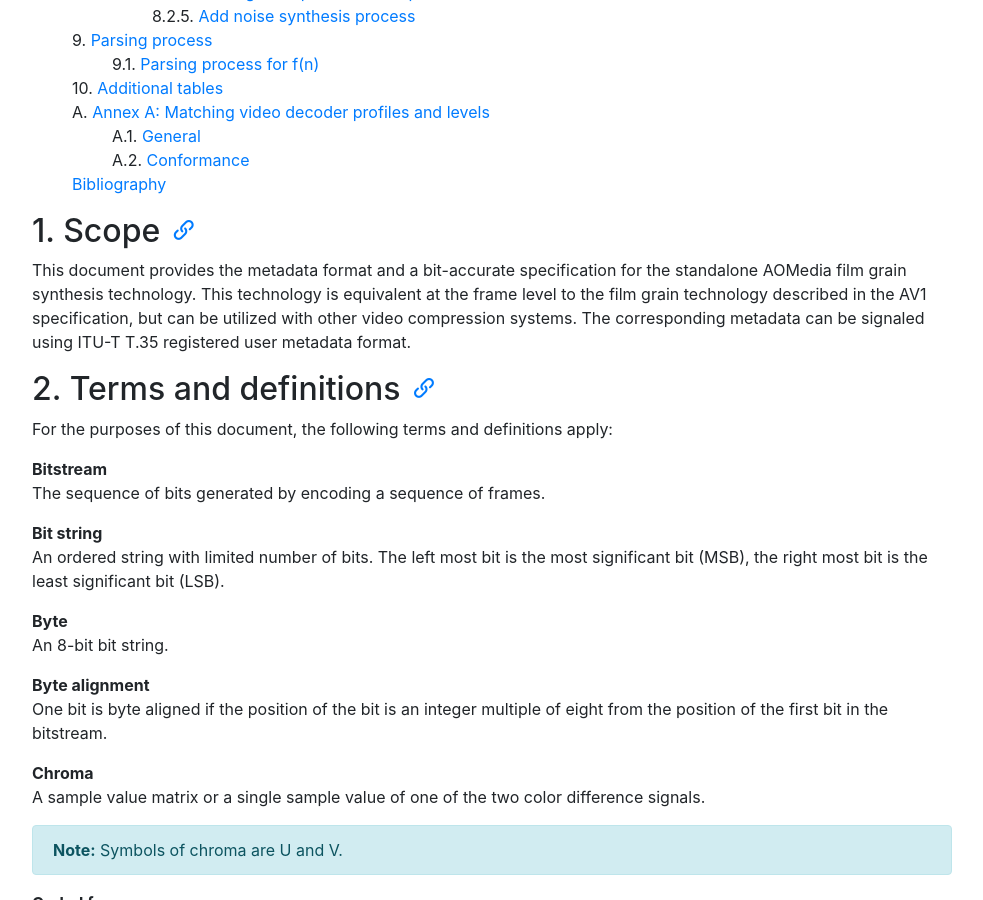
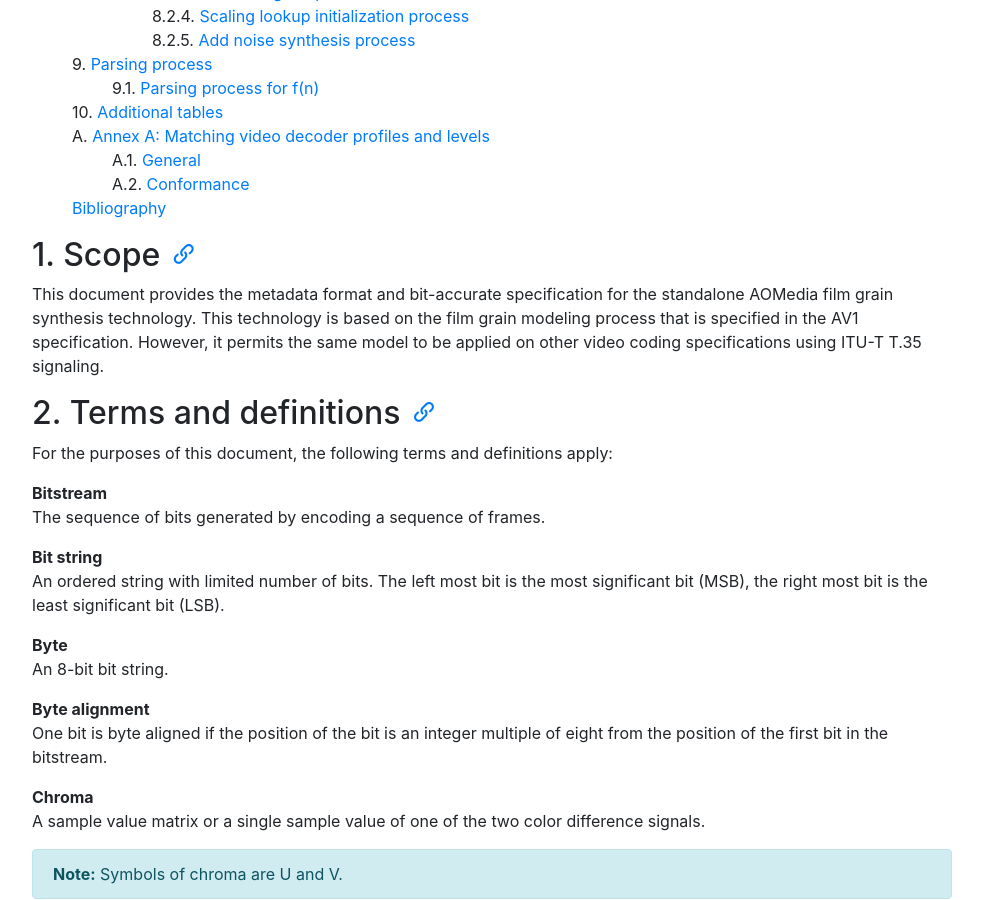
Before and after one commit to AOMediaCodec/afgs1-spec, a Jekyll site: the page docs/index.html, which Jekyll copies as it is, in a window 1280 px wide and 900 px high, scrolled down 1323 px. Shown: the whole window, without its empty margins (53-1036 px from the left). Built offline with Jekyll 4.4.1, drawn with Linux system fonts in a browser that asks for light colours; nearby versions of some CDN libraries; some of the changed text lies outside the part shown.

Commit message:
New specification rendering

```diff
--- a/docs/index.html
+++ b/docs/index.html
@@ -122,10 +122,10 @@
 
 <h2 id="scope">Scope</h2>
 
-<p>This document provides the metadata format and a bit-accurate specification for
-the standalone AOMedia film grain synthesis technology. This technology is equivalent at the frame level
-to the film grain technology described in the AV1 specification, but can be utilized with other video compression systems.
-The corresponding metadata can be signaled using ITU-T T.35 registered user metadata format.</p>
+<p>This document provides the metadata format and bit-accurate specification for
+the standalone AOMedia film grain synthesis technology. This technology is based
+on the film grain modeling process that is specified in the AV1 specification. However,
+it permits the same model to be applied on other video coding specifications using ITU-T T.35 signaling.</p>
 
 <h2 id="terms-and-definitions">Terms and definitions</h2>
 
@@ -307,19 +307,6 @@
 Specification are similar to those used in the C programming language.
 However, the operation of integer division with truncation is specifically
 defined.</p>
-
-<p>In addition, a length 2 array used to hold a motion vector (indicated
-by the variable name ending with the letters <code class="highlighter-rouge">Mv</code> or <code class="highlighter-rouge">Mvs</code>) can be accessed
-using either array notation (e.g. <code class="highlighter-rouge">Mv[ 0 ]</code> and <code class="highlighter-rouge">Mv[ 1 ]</code>), or by just
-the name (e.g., <code class="highlighter-rouge">Mv</code>). The only operations defined when using the name are
-assignment and equality/inequality testing. Assignment of an array is
-represented using the notation <code class="highlighter-rouge">A = B</code> and is specified to mean the same
-as doing both the individual assignments <code class="highlighter-rouge">A[ 0 ] = B[ 0 ]</code> and
-<code class="highlighter-rouge">A[ 1 ] = B[ 1 ].</code> Equality testing of 2 motion vectors is represented using the
-notation <code class="highlighter-rouge">A == B</code> and is specified to mean the same as
-<code class="highlighter-rouge">(A[ 0 ] == B[ 0 ] &amp;&amp; A[ 1 ] == B[ 1 ])</code>. Inequality testing is defined as
-<code class="highlighter-rouge">A != B</code> and is specified to mean the same as
-<code class="highlighter-rouge">(A[ 0 ] != B[ 0 ] || A[ 1 ] != B[ 1 ])</code>.</p>
 
 <p>When a variable is said to be representable by a signed integer with <code class="highlighter-rouge">x</code> bits,
 it means that the variable is greater than or equal to <code class="highlighter-rouge">-(1 &lt;&lt; (x-1))</code>, and that
@@ -1013,6 +1000,18 @@
       <td> </td>
     </tr>
     <tr>
+      <td>    <b class="syntax-element">apply_units_resolution_log2</b></td>
+      <td>f(4)</td>
+    </tr>
+    <tr>
+      <td>    <b class="syntax-element">apply_horz_resolution</b></td>
+      <td>f(12)</td>
+    </tr>
+    <tr>
+      <td>    <b class="syntax-element">apply_vert_resolution</b></td>
+      <td>f(12)</td>
+    </tr>
+    <tr>
       <td>    <b class="syntax-element">num_y_points</b></td>
       <td>f(4)</td>
     </tr>
@@ -1335,7 +1334,15 @@
 <p><strong>tempGrainSeed</strong> is a temporary variable that is used to avoid losing the value of grain_seed when load_grain_params is called.
 When update_grain is equal to 0, a previous set of parameters should be used for everything except grain_seed.</p>
 
-<p><strong>num_y_points</strong> specifies the number of points for the piece-wise linear
+<p><strong>apply_units_resolution_log2</strong> indicates the units used for indicating apply_horz_resolution and apply_vert_resolution.</p>
+
+<p><strong>apply_vert_resolution</strong> indicates the luma vertical resolution corresponding to the film grain synthesis parameters in units of 1 « apply_units_resolution_log2 luma samples.</p>
+
+<p><strong>apply_horz_resolution</strong> indicates the luma horizontal resolution corresponding to the film grain synthesis parameters in units of 1 « apply_units_resolution_log2 luma samples.</p>
+
+<p>[Ed.note. It is intended to recommend for the encoders to put the FGS parameters corresponding to the decoded picture resolution into the metadata.]</p>
+
+<p class="alert alert-info"><strong>num_y_points</strong> specifies the number of points for the piece-wise linear
 scaling function of the luma component.</p>
 
 <p>It is a requirement of bitstream conformance that num_y_points is less than or equal to 14.</p>
```
Also changed, not shown: other parts of docs/index.html (+4 -4 lines).
